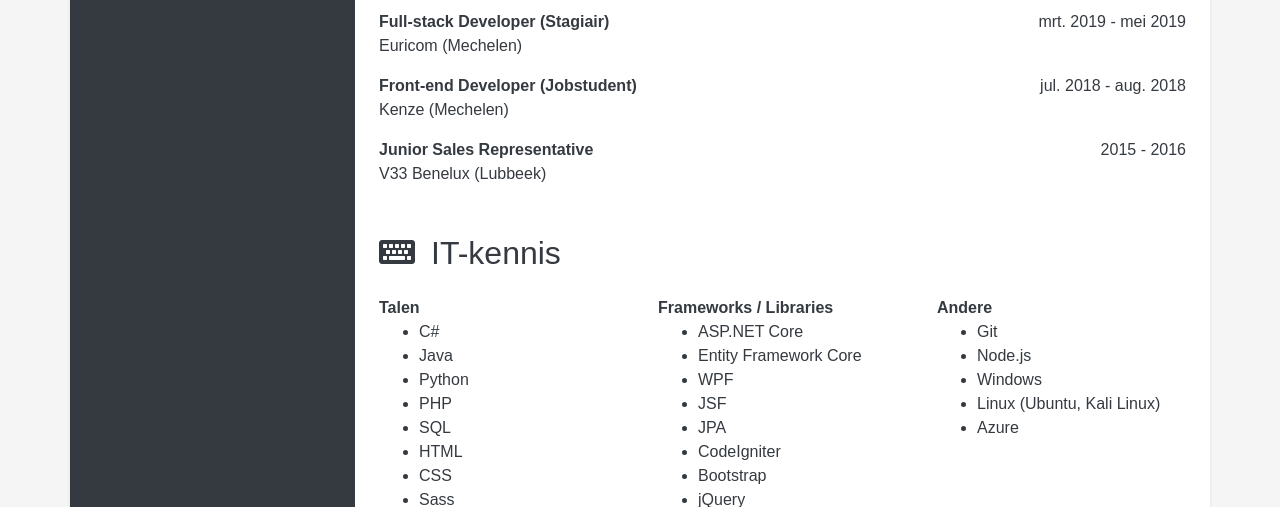
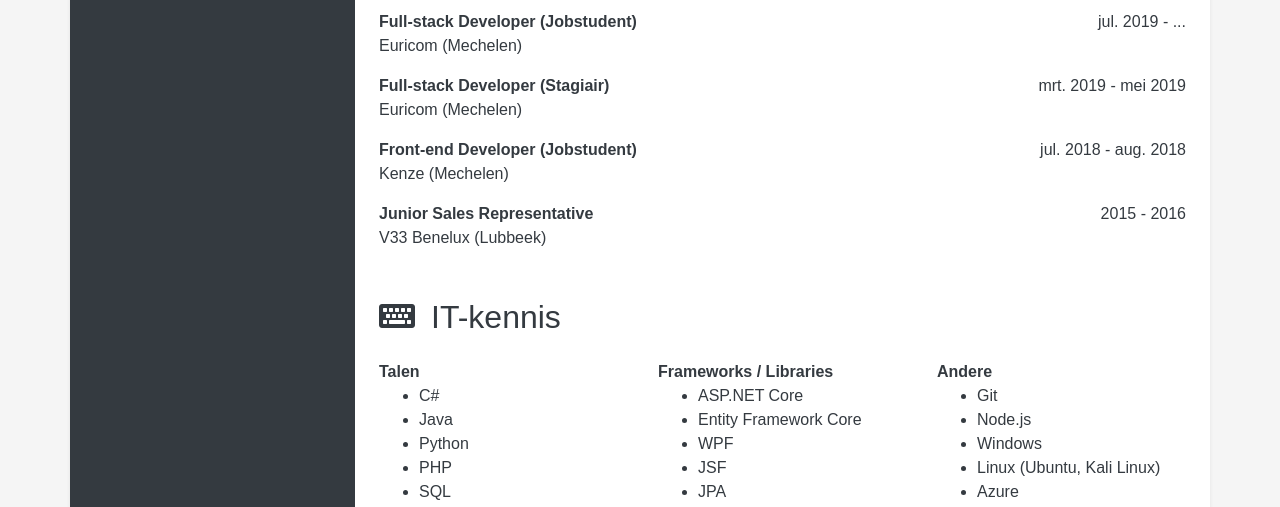
Before and after one commit to degeens/resume, a website: page index.html in a window 1280 px wide. Shown: the part 593-1100 px from the top of the page. Drawn offline with Linux system fonts and the light colour scheme.

Commit message:
Add student job at Euricom to work experience

```diff
--- a/index.html
+++ b/index.html
@@ -66,6 +66,11 @@
                 <section>
                     <h2 class="mt-5 mb-4"><i class="fas fa-briefcase mr-3"></i>Werkervaring</h2>
                     <ul class="list-unstyled">
+                        <li>
+                            <p class="period-top mb-0">jul. 2019 - ...</p>
+                            <p class="font-weight-bold mb-0">Full-stack Developer (Jobstudent)<span class="period-right font-weight-normal float-right">jul. 2019 - ...</span></p>
+                            <p>Euricom (Mechelen)</p>
+                        </li>
                         <li>
                             <p class="period-top mb-0">mrt. 2019 - mei 2019</p>
                             <p class="font-weight-bold mb-0">Full-stack Developer (Stagiair)<span class="period-right font-weight-normal float-right">mrt. 2019 - mei 2019</span></p>
```
